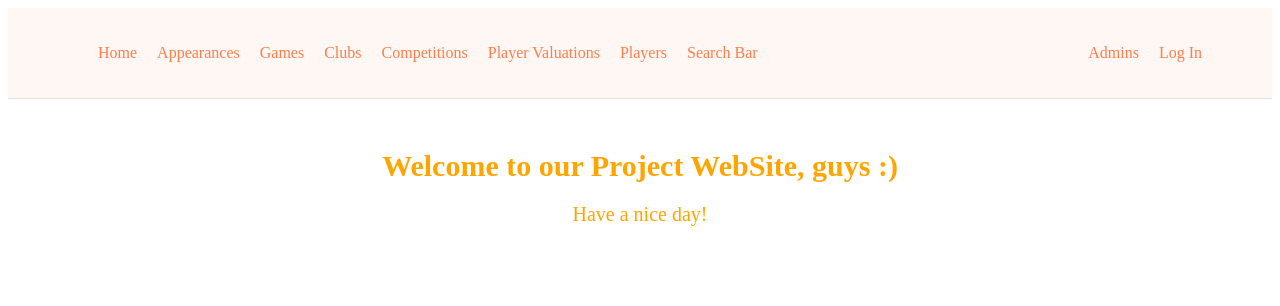
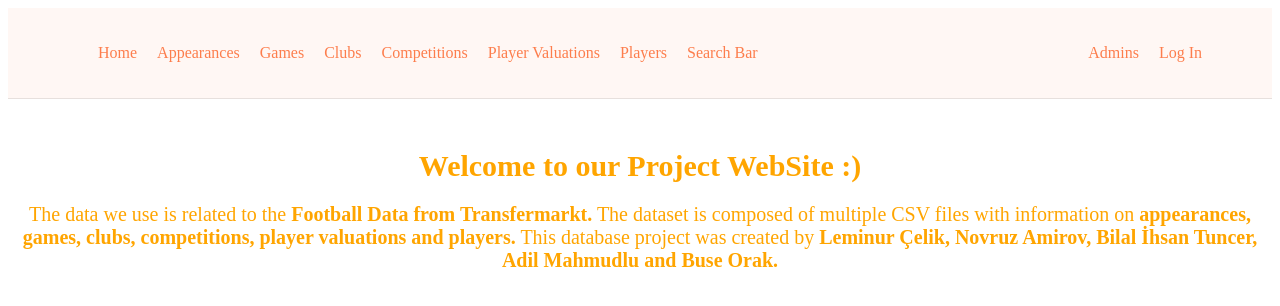
Before and after one commit to itudb2216/itudb2216, a Flask app: page / in a window 1280 px wide. Shown: the top 306 px of the page. Run offline with Flask 2, Linux system fonts and the light colour scheme.

Commit message:
added text to home page

```diff
--- a/templates/home.html
+++ b/templates/home.html
@@ -1,7 +1,7 @@
 {% extends "navigation.html" %} {% block title %}Home{% endblock %} {% block
 content %} {% if login == "First" %}
-<h1 class="welcome_heading">Welcome to our Project WebSite, guys :)</h1>
-<p class="welcome_paragraph">Have a nice day!</p>
+<h1 class="welcome_heading">Welcome to our Project WebSite :)</h1>
+<p class="welcome_paragraph">The data we use is related to the <b>Football Data from Transfermarkt.</b> The dataset is composed of multiple CSV files with information on <b>appearances, games, clubs, competitions, player valuations and players.</b> This database project was created by <b>Leminur Çelik, Novruz Amirov, Bilal İhsan Tuncer, Adil Mahmudlu and Buse Orak.</b></p>
 {% endif %} {% if login == "True" %}
 <h2 class="access_granted">ACCESS GRANTED!</h2>
 {% endif %} {% if login == "False" %}
```
